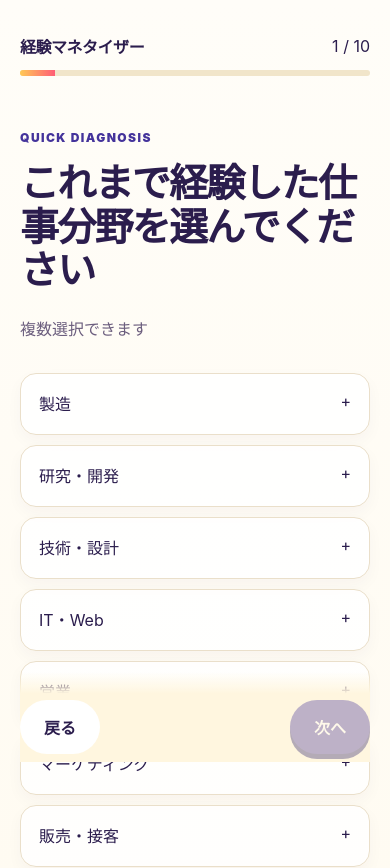
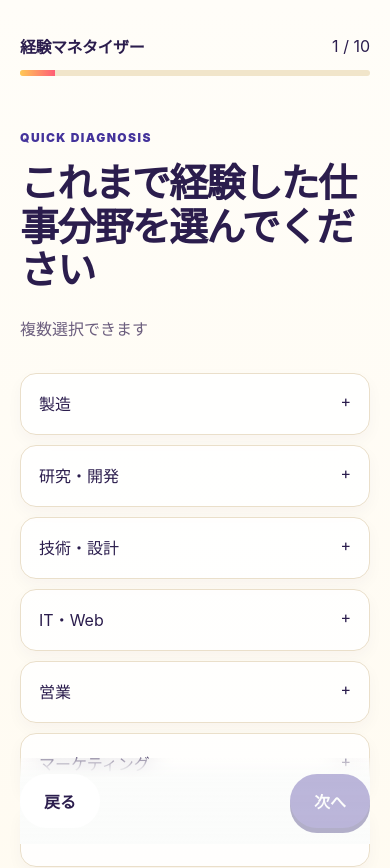
Before and after one commit to karukimori-wq/experience-monetizer, a Next.js app: page /diagnosis in a window 390 px wide. Shown: the top 868 px of the page. Built offline with nearby package versions, Linux system fonts and the light colour scheme.

Commit message:
Fix diagnosis footer position on mobile Safari

```diff
--- a/src/app/diagnosis/page.tsx
+++ b/src/app/diagnosis/page.tsx
@@ -36,23 +36,24 @@ export default function DiagnosisPage() {
       return;
     }
     setStep(value => value + 1);
+    window.scrollTo({top:0, behavior:'smooth'});
   }
 
-  return <main className="diagnosis-shell">
+  return <main className="diagnosis-shell" style={{minHeight:'100dvh', paddingBottom:'calc(24px + env(safe-area-inset-bottom))'}}>
     <header className="diagnosis-header">
       <a href="/" className="brand">経験マネタイザー</a>
       <span>{step + 1} / {quickQuestions.length}</span>
     </header>
     <div className="progress-track"><div style={{width:`${progress}%`}} /></div>
-    <section className="question-panel">
+    <section className="question-panel" style={{marginBottom:0}}>
       <div className="question-meta"><span>QUICK DIAGNOSIS</span><span>{selectionLabel}</span></div>
       <h1>{question.title}</h1>
       {question.subtitle && <p>{question.subtitle}</p>}
       <div className="option-grid">
         {question.options.map(option => <button key={option} className={`option-button ${selected.includes(option) ? 'selected' : ''}`} onClick={() => toggle(option)}>{option}<span>{selected.includes(option) ? '✓' : '+'}</span></button>)}
       </div>
-      <div className="diagnosis-actions">
-        <button className="secondary-button" disabled={step===0} onClick={() => setStep(v => v-1)}>戻る</button>
+      <div className="diagnosis-actions" style={{position:'sticky', bottom:0, zIndex:20, marginTop:36, padding:'16px 0 calc(16px + env(safe-area-inset-bottom))', background:'linear-gradient(180deg, rgba(251,252,251,0) 0%, rgba(251,252,251,.96) 24%, #fbfcfb 100%)', backdropFilter:'blur(12px)', WebkitBackdropFilter:'blur(12px)'}}>
+        <button className="secondary-button" disabled={step===0} onClick={() => {setStep(v => v-1); window.scrollTo({top:0, behavior:'smooth'});}}>戻る</button>
         <button className="primary-button" disabled={!canContinue} onClick={next}>{step===quickQuestions.length-1 ? '結果を見る' : '次へ'}</button>
       </div>
     </section>
```
